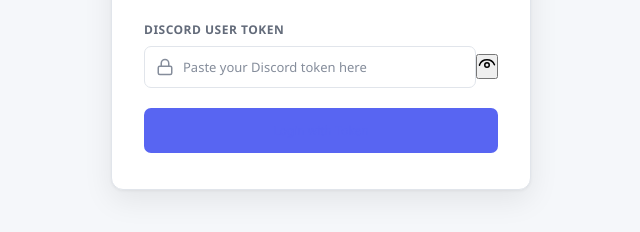
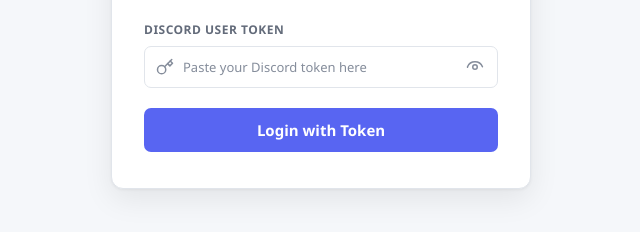
Before and after one commit to Kakashi21O/CleanCord, a plain HTML site: page frontend/index.html in a window 1280 px wide. Shown: the part 394-626 px from the top of the page, without its empty margins (319-959 px from the left). Drawn offline with Linux system fonts and the light colour scheme.

Commit message:
style(ui): improve login button contrast, increase font size, and remove hover underline

```diff
--- a/frontend/app.js
+++ b/frontend/app.js
@@ -29,6 +29,7 @@
 // DOM Elements - Login View
 const formTokenLogin = document.getElementById('form-token-login');
 const inputTokenMain = document.getElementById('input-token-main');
+const btnToggleToken = document.getElementById('btn-toggle-token');
 const btnTokenSubmit = document.getElementById('btn-token-submit');
 const tokenLoginError = document.getElementById('token-login-error');
 const btnSwitchAccount = document.getElementById('btn-switch-account');
@@ -104,6 +105,15 @@
  * Setup Login Screen Handlers
  */
 function setupLoginEvents() {
+  // Token visibility toggle
+  if (btnToggleToken && inputTokenMain) {
+    btnToggleToken.addEventListener('click', () => {
+      const isPwd = inputTokenMain.type === 'password';
+      inputTokenMain.type = isPwd ? 'text' : 'password';
+      btnToggleToken.style.color = isPwd ? 'var(--accent-primary)' : 'var(--text-muted)';
+    });
+  }
+
   // Token form submission
   if (formTokenLogin) {
     formTokenLogin.addEventListener('submit', async (e) => {
@@ -118,8 +128,9 @@
 
       tokenLoginError.style.display = 'none';
       btnTokenSubmit.disabled = true;
-      const originalText = btnTokenSubmit.querySelector('.btn-text').textContent;
-      btnTokenSubmit.querySelector('.btn-text').textContent = 'Connecting...';
+      const textSpan = btnTokenSubmit.querySelector('.btn-auth-submit-text') || btnTokenSubmit.querySelector('.btn-text');
+      const originalText = textSpan ? textSpan.textContent : 'Login with Token';
+      if (textSpan) textSpan.textContent = 'Connecting...';
 
       try {
         if (window.pywebview && window.pywebview.api && typeof window.pywebview.api.connect_token === 'function') {
@@ -141,7 +152,7 @@
         tokenLoginError.style.display = 'block';
       } finally {
         btnTokenSubmit.disabled = false;
-        btnTokenSubmit.querySelector('.btn-text').textContent = originalText;
+        if (textSpan) textSpan.textContent = originalText;
       }
     });
   }
--- a/frontend/index.html
+++ b/frontend/index.html
@@ -36,8 +36,9 @@
             <div class="input-with-icon">
               <span class="field-icon" aria-hidden="true">
                 <svg width="18" height="18" viewBox="0 0 24 24" fill="none" stroke="currentColor" stroke-width="2" stroke-linecap="round" stroke-linejoin="round">
-                  <rect width="18" height="11" x="3" y="11" rx="2" ry="2"/>
-                  <path d="M7 11V7a5 5 0 0 1 10 0v4"/>
+                  <circle cx="7.5" cy="15.5" r="5.5"/>
+                  <path d="m21 2-9.6 9.6"/>
+                  <path d="m15.5 7.5 3 3L22 7l-3-3"/>
                 </svg>
               </span>
               <input
@@ -62,7 +63,7 @@
 
           <!-- Token Submit -->
           <button type="submit" id="btn-token-submit" class="btn-primary-gradient">
-            <span class="btn-text">Login with Token</span>
+            <span class="btn-auth-submit-text">Login with Token</span>
           </button>
         </form>
       </div>
--- a/frontend/styles.css
+++ b/frontend/styles.css
@@ -692,7 +692,7 @@
   background: var(--bg-surface);
   border: 1px solid var(--border-default);
   border-radius: var(--radius-md);
-  padding: 11px 14px 11px 38px;
+  padding: 11px 40px 11px 38px;
   color: var(--text-primary);
   font-size: 13px;
   font-family: var(--font-sans);
@@ -709,6 +709,31 @@
   color: var(--text-muted);
 }
 
+/* Hide Microsoft Edge / WebView2 native password reveal eye button */
+.auth-input::-ms-reveal,
+.auth-input::-ms-clear {
+  display: none;
+}
+
+.field-action-btn {
+  position: absolute;
+  right: 10px;
+  background: none;
+  border: none;
+  color: var(--text-muted);
+  cursor: pointer;
+  padding: 4px;
+  display: flex;
+  align-items: center;
+  justify-content: center;
+  border-radius: var(--radius-sm);
+  transition: color 0.15s;
+}
+
+.field-action-btn:hover {
+  color: var(--text-primary);
+}
+
 .auth-error-box {
   background: var(--state-error-bg);
   border: 1px solid var(--state-error);
@@ -722,11 +747,11 @@
 /* Primary Button */
 .btn-primary-gradient {
   background-color: var(--accent-primary);
-  color: #FFFFFF;
+  color: #FFFFFF !important;
   border: none;
   border-radius: var(--radius-md);
-  padding: 12px 20px;
-  font-size: 14px;
+  padding: 13px 20px;
+  font-size: 15px;
   font-weight: 600;
   font-family: var(--font-sans);
   cursor: pointer;
@@ -735,12 +760,15 @@
   justify-content: center;
   gap: 8px;
   width: 100%;
+  text-decoration: none !important;
   transition: background-color 0.15s, opacity 0.15s;
   margin-top: 4px;
 }
 
 .btn-primary-gradient:hover:not(:disabled) {
   background-color: var(--accent-hover);
+  text-decoration: none !important;
+  color: #FFFFFF !important;
 }
 
 .btn-primary-gradient:disabled {
@@ -748,6 +776,20 @@
   cursor: not-allowed;
 }
 
+.btn-auth-submit-text {
+  color: #FFFFFF !important;
+  font-size: 15px;
+  font-weight: 600;
+  text-decoration: none !important;
+  display: inline-block;
+  line-height: 1.2;
+}
+
+.btn-primary-gradient:hover .btn-auth-submit-text {
+  text-decoration: none !important;
+  color: #FFFFFF !important;
+}
+
 @media (max-width: 480px) {
   .login-card {
     padding: 24px 20px;
```
